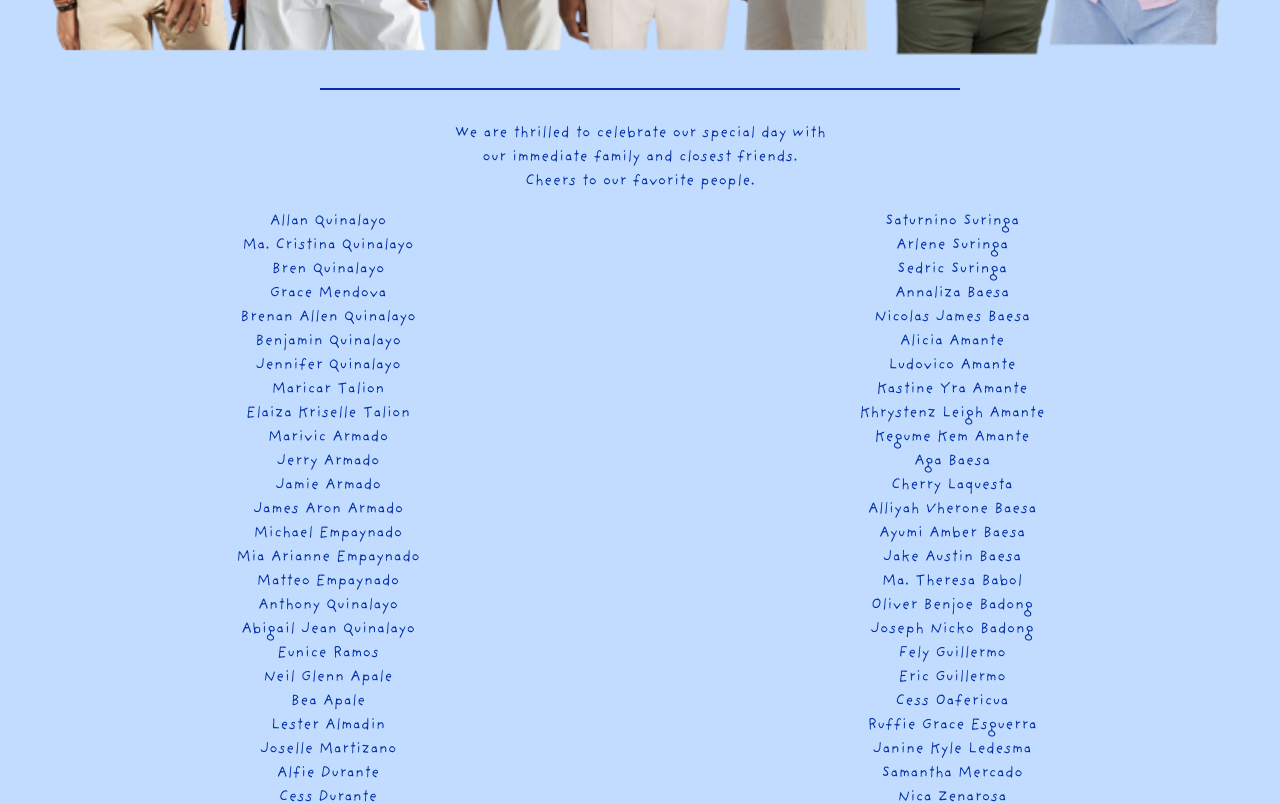
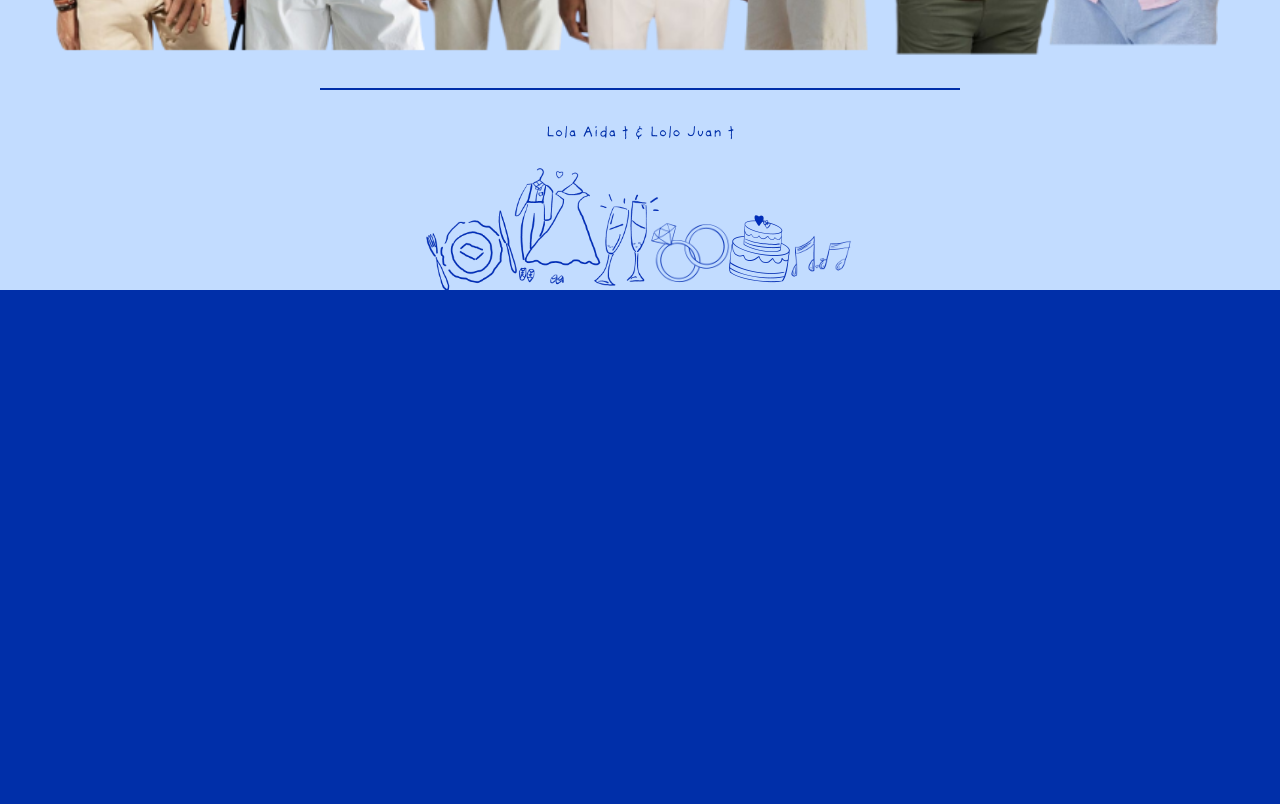
Before and after one commit to brynldrn/shai-bry-evite, a React (Vite) app: page / in a window 1280 px wide. Shown: the part 3120-3924 px from the top of the page. After the commit the page ends 3410 px from the top, so only its background shows below. Built offline with nearby package versions, Linux system fonts and the light colour scheme.

Commit message:
fix: remove guests add lolo and lola

```diff
--- a/src/App.tsx
+++ b/src/App.tsx
@@ -224,16 +224,15 @@ function App() {
       <Separator />
 
       <Container showGraphics>
-        <div className='flex flex-col items-center gap-4 text-primary-blue w-full'>
-          <span className='text-center w-full block'>
+        <div className='flex flex-col items-center gap-4 text-primary-blue w-full pb-10'>
+          {/* <span className='text-center w-full block'>
             We are thrilled to celebrate our special day with  <br />
             our immediate family and closest friends. <br />
             Cheers to our favorite people.
-          </span>
+          </span> */}
 
           {/* guests list */}
-          <div className='grid grid-cols-2 justify-between w-full'>
-            {/* quinalayo */}
+          {/* <div className='grid grid-cols-2 justify-between w-full'>
             <ul className='flex flex-col items-center gap-0 text-center'>
               <li>Allan Quinalayo</li>
               <li>Ma. Cristina Quinalayo</li>
@@ -255,7 +254,6 @@ function App() {
               <li>Abigail Jean Quinalayo</li>
               <li>Eunice Ramos</li>
 
-              {/* friends */}
               <li>Neil Glenn Apale</li>
               <li>Bea Apale</li>
               <li>Lester Almadin</li>
@@ -266,13 +264,10 @@ function App() {
               <li>LJ Mendez</li>
             </ul>
 
-            {/* suringa */}
             <ul className='flex flex-col items-center gap-0 text-center'>
               <li>Saturnino Suringa</li>
               <li>Arlene Suringa</li>
               <li>Sedric Suringa</li>
-              {/* <li>Aida Baesa ✝️</li>
-              <li>Juan Baesa ✝️</li> */}
               <li>Annaliza Baesa</li>
               <li>Nicolas James Baesa</li>
               <li>Alicia Amante</li>
@@ -291,7 +286,7 @@ function App() {
               <li>Fely Guillermo</li>
               <li>Eric Guillermo</li>
 
-              {/* friends */}
+
               <li>Cess Oafericua</li>
               <li>Ruffie Grace Esguerra</li>
               <li>Janine Kyle Ledesma</li>
@@ -301,7 +296,8 @@ function App() {
               <li>Nathaniel Jovie Pineda</li>
               <li>Ralph Siscar</li>
             </ul>
-          </div>
+          </div> */}
+          <span>Lola Aida &dagger; &amp; Lolo Juan &dagger;</span>
         </div>
       </Container>
     </>
```
